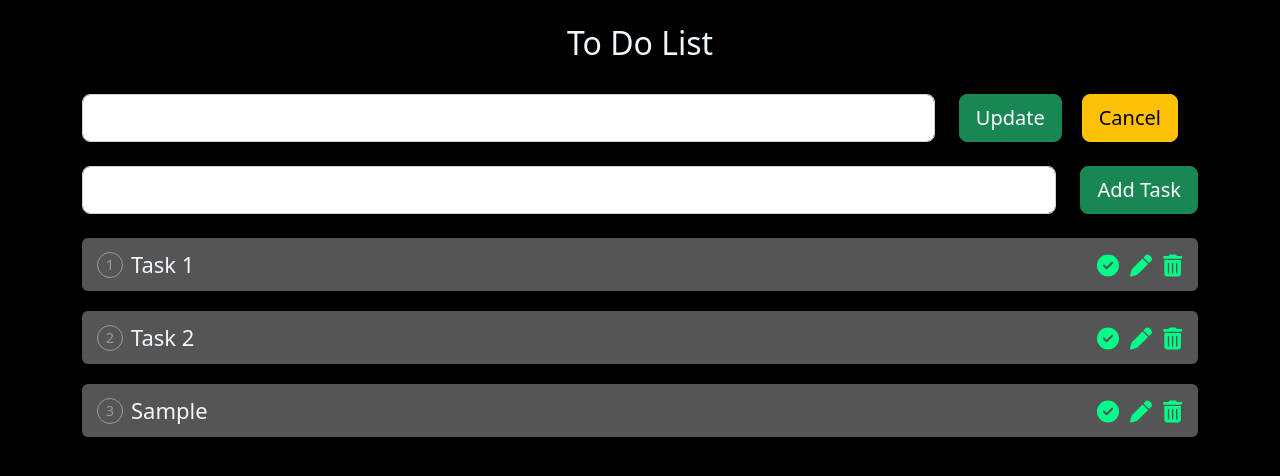
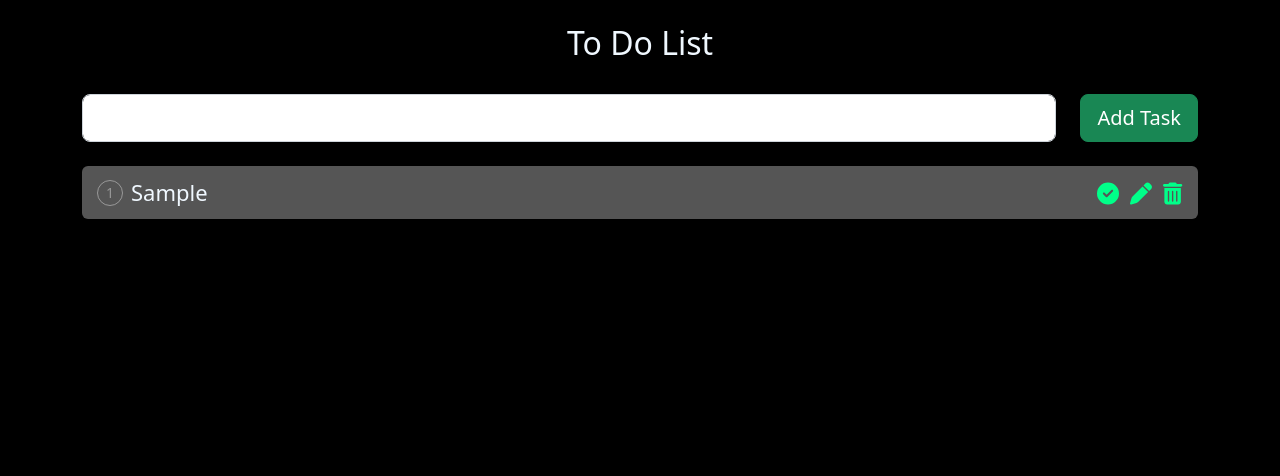
Before and after one commit to N-kapila/To-Do-List, a React (Create React App) app: page / in a window 1280 px wide. Both pictures are taken after typing "Sample" into the empty fields and a click on the button "Add Task". Shown: the top 476 px of the page. Built offline with nearby package versions, Linux system fonts and the light colour scheme.

Commit message:
update task

```diff
--- a/src/App.js
+++ b/src/App.js
@@ -10,10 +10,7 @@ import "./App.css";
 
 function App() {
   //ToDo list
-  const [toDo, setToDo] = useState([
-    { id: 1, title: "Task 1", status: false },
-    { id: 2, title: "Task 2", status: false },
-  ]);
+  const [toDo, setToDo] = useState([]);
 
   //Temp State
   const [newTask, setNewTask] = useState("");
@@ -48,13 +45,27 @@ function App() {
   };
 
   //Cancel update
-  const cancelUpdate = () => {};
+  const cancelUpdate = () => {
+    setUpdateData("");
+  };
 
   //Change task for uodate
-  const changeTask = () => {};
+  const changeTask = (e) => {
+    let newEntry = {
+      id: updateData.id,
+      title: e.target.value,
+      status: updateData.status ? true : false,
+    };
+    setUpdateData(newEntry);
+  };
 
   //Update task
-  const updateTask = () => {};
+  const updateTask = () => {
+    let filteRecords = [...toDo].filter((task) => task.id !== updateData.id);
+    let updateObject = [...filteRecords, updateData];
+    setToDo(updateObject);
+    setUpdateData("");
+  };
 
   return (
     <div className="container App">
@@ -63,17 +74,37 @@ function App() {
       <br></br>
 
       {/* Update Task */}
+      {updateData && updateData ? (
+        <>
           <div className="row">
             <div className="col">
-          <input className="form-control form-control-lg" />
+              <input
+                value={updateData && updateData.title}
+                onChange={(e) => changeTask(e)}
+                className="form-control form-control-lg"
+              />
             </div>
             <div className="col-auto">
-          <button className="btn btn-lg btn-success mr-20"> Update</button>
-          <button className="btn btn-lg btn-warning mr-20"> Cancel</button>
+              <button
+                onClick={updateTask}
+                className="btn btn-lg btn-success mr-20"
+              >
+                {" "}
+                Update
+              </button>
+              <button
+                onClick={cancelUpdate}
+                className="btn btn-lg btn-warning mr-20"
+              >
+                {" "}
+                Cancel
+              </button>
             </div>
           </div>
           <br></br>
-
+        </>
+      ) : (
+        <>
           {/*Add Task*/}
           <div className="row">
             <div className="col">
@@ -91,6 +122,8 @@ function App() {
             </div>
           </div>
           <br></br>
+        </>
+      )}
 
       {/*Display ToDos*/}
       {toDo && toDo.length ? "" : "No tasks..."}
@@ -113,9 +146,21 @@ function App() {
                     >
                       <FontAwesomeIcon icon={faCircleCheck} />
                     </span>
-                    <span title="Edit">
+                    {task.status ? null : (
+                      <span
+                        title="Edit"
+                        onClick={() =>
+                          setUpdateData({
+                            id: task.id,
+                            title: task.title,
+                            status: task.status ? true : false,
+                          })
+                        }
+                      >
                         <FontAwesomeIcon icon={faPen} />
                       </span>
+                    )}
+
                     <span title="Delete" onClick={() => deleteTask(task.id)}>
                       <FontAwesomeIcon icon={faTrashCan} />
                     </span>
```
Lines whose indentation alone changed are shown as unchanged.
